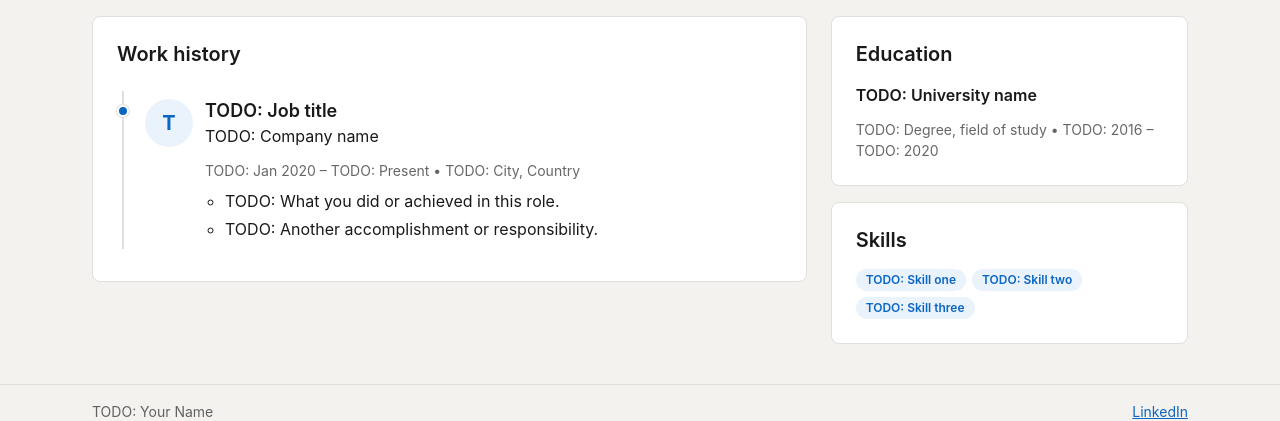
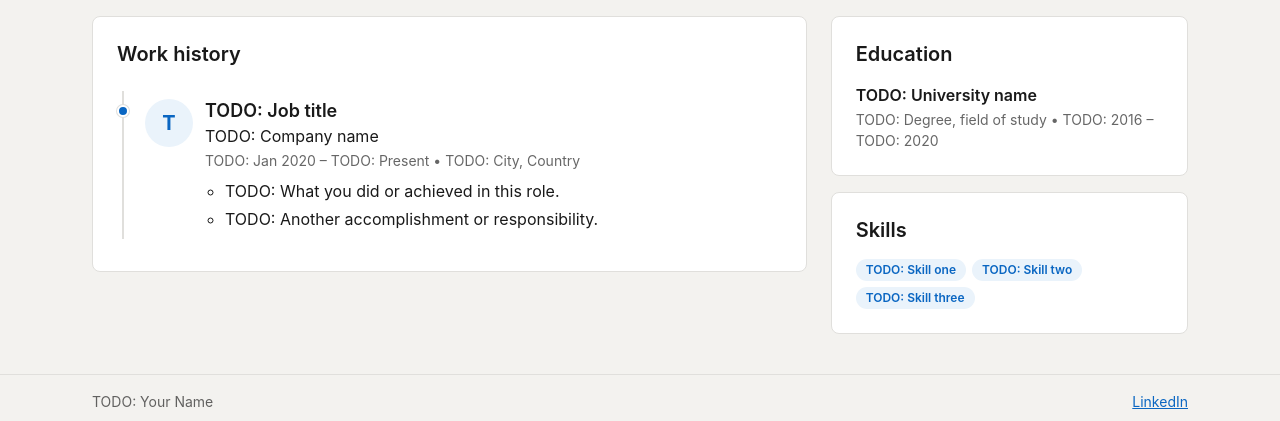
Before and after one commit to justhosi/my-website, a Flask app: page /experience in a window 1280 px wide. Shown: the part 183-604 px from the top of the page. Run offline with Flask 3, Linux system fonts and the light colour scheme.

Commit message:
Fix meta spacing and contact copy
Retarget the timeline meta line and the education detail line from
.entry-meta / .edu-detail to .entry-text p + p / .edu p + p. The old
class selectors lost to .card-body p + p at equal specificity, so that
rule's 12px step always won and the subtitle rendered 12px under the
company or school name. Measured margin-top is now 2px at both 1280 and
360; deleting the two new rules from the CSSOM reproduces 12px, so the
rename is what fixes it. Each selector matches exactly one paragraph, the
intended one: the entry bullets (a ul) and the neighbouring title,
company, and school paragraphs keep their own margins. :root is byte
unchanged and the two-line diff touches no other rule.

Contact advertises LinkedIn only when a real LinkedIn URL renders: the
row is hidden rather than showing a "Link coming soon" placeholder, and
the email-missing and closing sentences fall back to neutral wording when
that row is absent. All four email/LinkedIn presence combinations keep a
single h1, never mention LinkedIn without a LinkedIn link, and fall back
to the Direct-links empty state when nothing renders. The condition is
still computed once through public_url and reused.

Project "Code" and "Live demo" buttons gain aria-labels naming the
project, so repeated link text is distinguishable out of context; the
accessible name still leads with the visible label and the visible text
is unchanged.

Reviewed-by: reviewer

```diff
--- a/static/css/style.css
+++ b/static/css/style.css
@@ -639,7 +639,7 @@ main.container {
   overflow-wrap: anywhere;
 }
 
-.entry-meta {
+.entry-text p + p {
   margin-top: 2px;
   font-size: 0.875rem;
   overflow-wrap: anywhere;
@@ -684,7 +684,7 @@ main.container {
   overflow-wrap: break-word;
 }
 
-.edu-detail {
+.edu p + p {
   margin-top: 2px;
   font-size: 0.875rem;
   overflow-wrap: anywhere;
--- a/templates/projects.html
+++ b/templates/projects.html
@@ -30,10 +30,10 @@
       {% set code_url = (project.github_url|default('', true))|public_url %}
       {% set demo_url = (project.demo_url|default('', true))|public_url %}
       {% if code_url %}
-      <a class="btn btn-secondary" href="{{ code_url }}" target="_blank" rel="noopener noreferrer">Code</a>
+      <a class="btn btn-secondary" href="{{ code_url }}" target="_blank" rel="noopener noreferrer" aria-label="Code for {{ project.name|default('', true) }}">Code</a>
       {% endif %}
       {% if demo_url %}
-      <a class="btn btn-secondary" href="{{ demo_url }}" target="_blank" rel="noopener noreferrer">Live demo</a>
+      <a class="btn btn-secondary" href="{{ demo_url }}" target="_blank" rel="noopener noreferrer" aria-label="Live demo of {{ project.name|default('', true) }}">Live demo</a>
       {% endif %}
       {% if not code_url and not demo_url %}
       <span class="muted">Links coming soon</span>
```
Also changed, not shown: templates/contact.html (+8 -6 lines).
